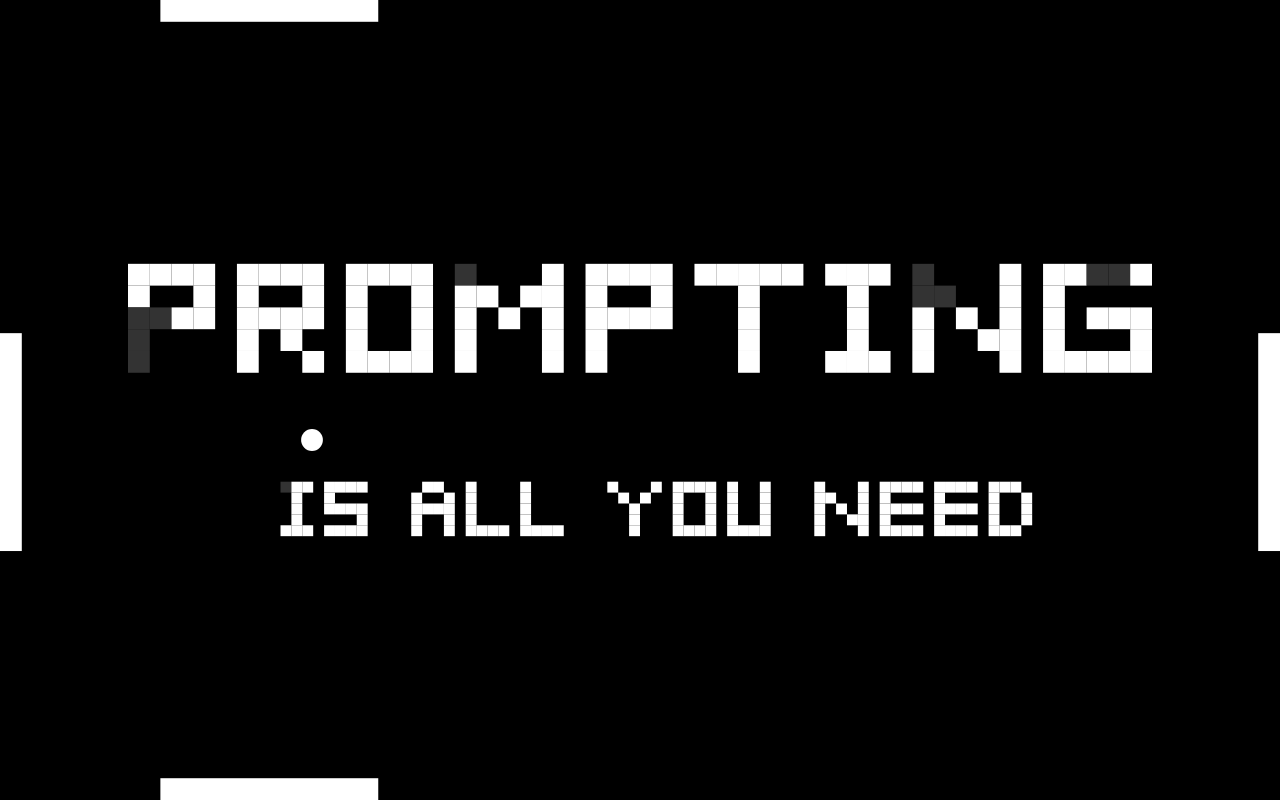
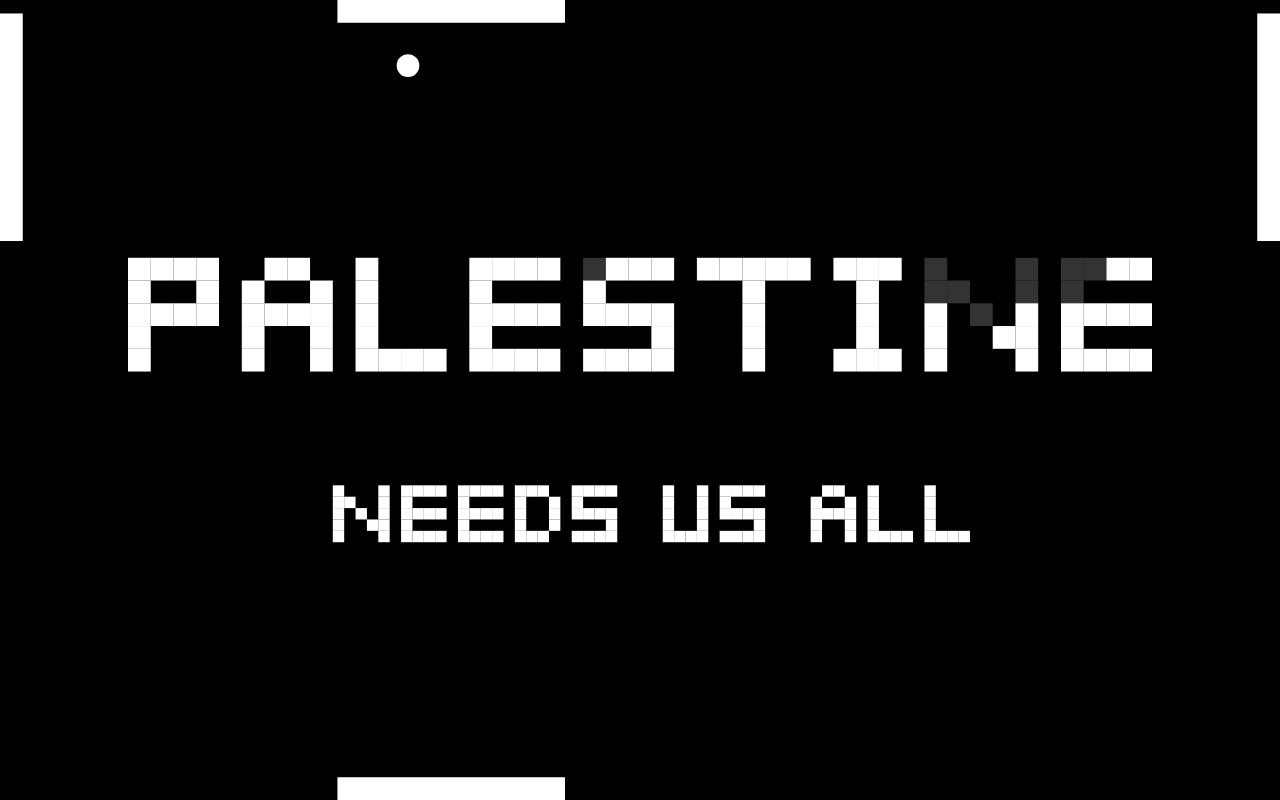
Before and after one commit to x7dl8p/Gaza, a Next.js app: page / in a window 1280 px wide. Built offline with nearby package versions, Linux system fonts and the light colour scheme.

Commit message:
GazaNeedsYou and update game initialization words

```diff
--- a/app/page.tsx
+++ b/app/page.tsx
@@ -1,5 +1,5 @@
-import { PromptingIsAllYouNeed } from "@/prompting"
+import { GazaNeedsYou } from "@/prompting"
 
 export default function Home() {
-  return <PromptingIsAllYouNeed />
+  return <GazaNeedsYou />
 }
--- a/prompting.tsx
+++ b/prompting.tsx
@@ -2,8 +2,8 @@
 
 import { PromptingGame } from "./src/components/PromptingGame"
 
-export function PromptingIsAllYouNeed() {
+export function GazaNeedsYou() {
   return <PromptingGame />
 }
 
-export default PromptingIsAllYouNeed
+export default GazaNeedsYou
--- a/src/components/PromptingGame/index.tsx
+++ b/src/components/PromptingGame/index.tsx
@@ -45,7 +45,7 @@ export function PromptingGame() {
     <canvas
       ref={canvasRef}
       className="fixed top-0 left-0 w-full h-full"
-      aria-label="Prompting Is All You Need: Fullscreen Pong game with pixel text"
+      aria-label="Gaza Needs You: Fullscreen Pong game with pixel text"
     />
   )
 }
--- a/src/components/PromptingGame/utils/initialization.ts
+++ b/src/components/PromptingGame/utils/initialization.ts
@@ -24,7 +24,7 @@ export const initializeGame = (
   const BALL_SPEED = 6 * scale
 
   pixelsRef.current = []
-  const words = ["PROMPTING", "IS ALL YOU NEED"]
+  const words = ["PALESTINE", "NEEDS US ALL"]
 
   const totalWidthLarge = calculateWordWidth(words[0], LARGE_PIXEL_SIZE)
   const totalWidthSmall = words[1].split(" ").reduce((width, word, index) => {
```
